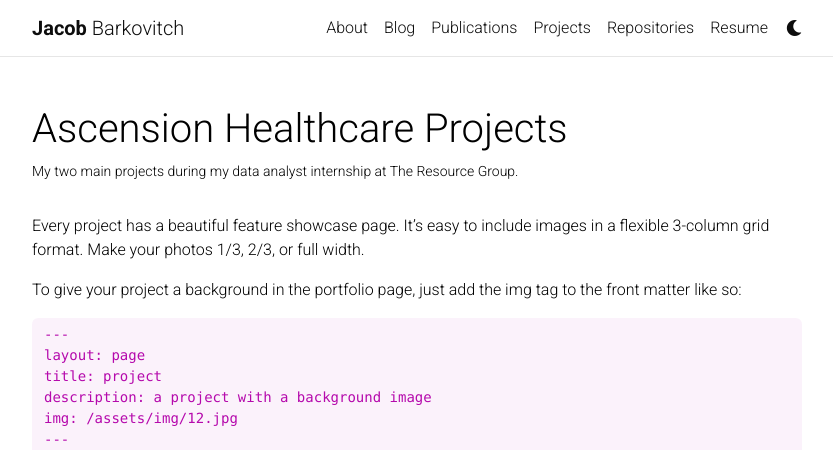
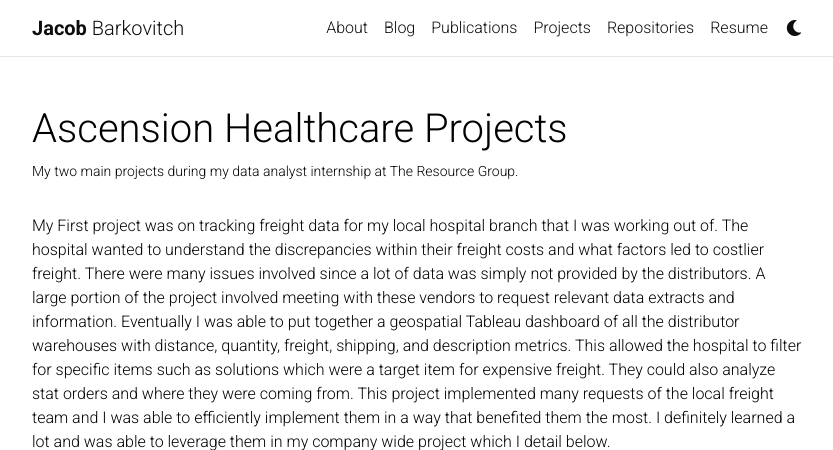
Before and after one commit to jakebarkovitch/jakebarkovitch.github.io, a Jekyll site: the page built from _projects/1_project.md, in a window 1280 px wide and 1400 px high, cut to the strip 0-450 px from the top of the window. Shown: the whole strip, without its empty margins (223-1056 px from the left). Built offline with Jekyll 4.4.1, drawn with Linux system fonts in a browser that asks for light colours; full-size pictures stand in for the smaller copies a plugin makes; comment, search, counter and statistics services are not loaded; a style sheet for code colours, icons or effects is not loaded; some of the changed text lies outside the part shown.

Commit message:
Update 1_project.md

````diff
--- a/_projects/1_project.md
+++ b/_projects/1_project.md
@@ -7,33 +7,9 @@
 category: professional
 ---
 
-Every project has a beautiful feature showcase page.
-It's easy to include images in a flexible 3-column grid format.
-Make your photos 1/3, 2/3, or full width.
+My First project was on tracking freight data for my local hospital branch that I was working out of. The hospital wanted to understand the discrepancies within their freight costs and what factors led to costlier freight. There were many issues involved since a lot of data was simply not provided by the distributors. A large portion of the project involved meeting with these vendors to request relevant data extracts and information. Eventually I was able to put together a geospatial Tableau dashboard of all the distributor warehouses with distance, quantity, freight, shipping, and description metrics. This allowed the hospital to filter for specific items such as solutions which were a target item for expensive freight. They could also analyze stat orders and where they were coming from. This project implemented many requests of the local freight team and I was able to efficiently implement them in a way that benefited them the most. I definitely learned a lot and was able to leverage them in my company wide project which I detail below.
 
-To give your project a background in the portfolio page, just add the img tag to the front matter like so:
 
-    ---
-    layout: page
-    title: project
-    description: a project with a background image
-    img: /assets/img/12.jpg
-    ---
-
-<div class="row">
-    <div class="col-sm mt-3 mt-md-0">
-        {% include figure.html path="assets/img/1.jpg" title="example image" class="img-fluid rounded z-depth-1" %}
-    </div>
-    <div class="col-sm mt-3 mt-md-0">
-        {% include figure.html path="assets/img/3.jpg" title="example image" class="img-fluid rounded z-depth-1" %}
-    </div>
-    <div class="col-sm mt-3 mt-md-0">
-        {% include figure.html path="assets/img/5.jpg" title="example image" class="img-fluid rounded z-depth-1" %}
-    </div>
-</div>
-<div class="caption">
-    Caption photos easily. On the left, a road goes through a tunnel. Middle, leaves artistically fall in a hipster photoshoot. Right, in another hipster photoshoot, a lumberjack grasps a handful of pine needles.
-</div>
 <div class="row">
     <div class="col-sm mt-3 mt-md-0">
         {% include figure.html path="assets/img/Capture55.PNG" title="geospatial dashboard" class="img-fluid rounded z-depth-1" %}
@@ -57,7 +33,7 @@
     Admin audit fee dashboard and related raw data extract from the SQL servers. Account and contract names censored for confidentiality.
 </div>
 
-The SQL code I personally wrote to connect SQL databases and calculate relevant fees for fiscal year 2021. It spans three separate databases to join required details and filter for desired results. This SQL code fed directly into the Tableau dashboard shown above. The dashboard also had a separate connection to a second SQL server to acquire corresponding self reported fees from the vendors.
+Below is the SQL code I personally wrote to connect SQL databases and calculate relevant fees for fiscal year 2021. It spans three separate databases to join required details and filter for desired results. This SQL code fed directly into the Tableau dashboard shown above. The dashboard also had a separate connection to a second SQL server to acquire corresponding self reported fees from the vendors.
 
 {% raw %}
 ```sql
````
